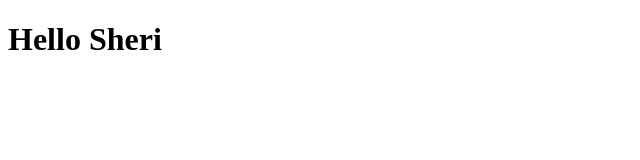
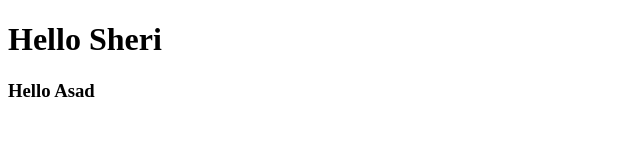
Before and after one commit to shaheer123456789/sheri_work, a plain HTML site: page index.html in a window 1280 px wide. Shown: the whole page, without its empty margins (0-640 px from the left). Drawn offline with Linux system fonts and the light colour scheme.

Commit message:
Second changes

```diff
--- a/index.html
+++ b/index.html
@@ -8,5 +8,6 @@
 </head>
 <body>
     <h1>Hello Sheri</h1>
+    <h3>Hello Asad</h3>
 </body>
 </html>
```
